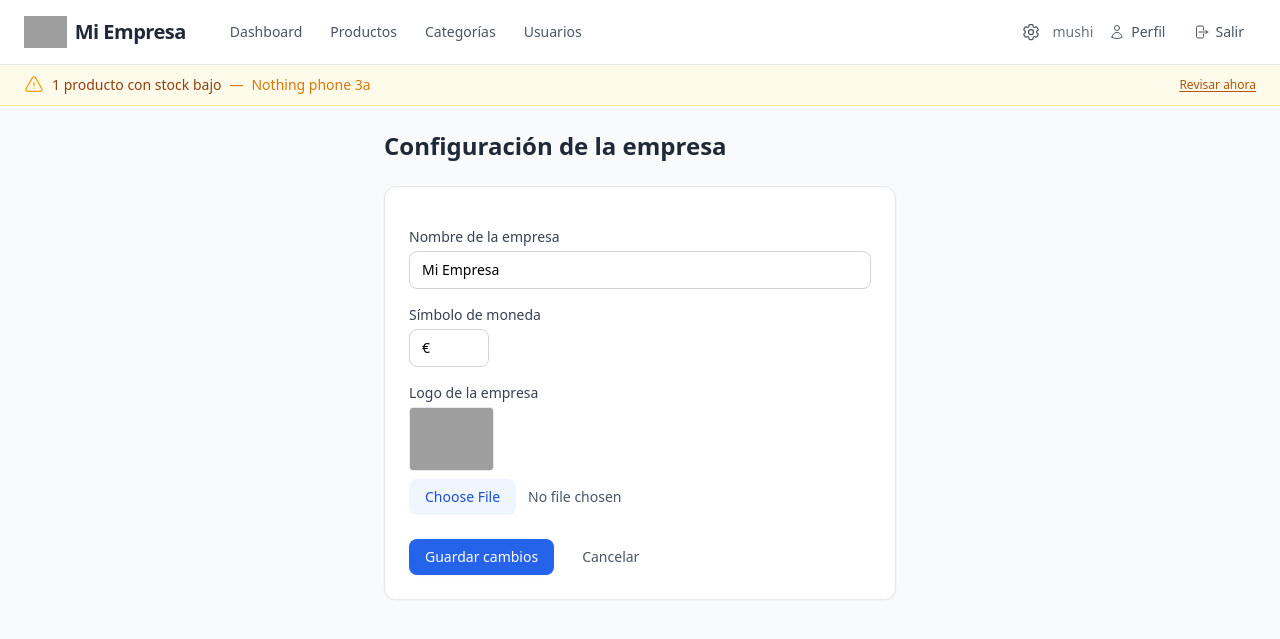
After one commit to david-jalon/gestion_inventario_django, a Django app: page /configuracion/ in a window 1280 px wide. The commit adds this page. Shown: the top 639 px of the page. Run offline with Django 5.2, Linux system fonts and the light colour scheme; a user stored in the database is signed in; data comes from the database, SQL or seed files in the repository; both versions use the stored data as it was after the commit; some libraries are stand-ins or nearby versions; grey boxes are pictures that could not be loaded.

Commit message:
phase 9 completed

```diff
--- a/config/settings.py
+++ b/config/settings.py
@@ -74,6 +74,7 @@ TEMPLATES = [
                 'django.contrib.auth.context_processors.auth',
                 'django.contrib.messages.context_processors.messages',
                 'inventory.context_processors.low_stock_notification',
+                'inventory.context_processors.company_settings',
             ],
         },
     },
@@ -97,6 +98,8 @@ USE_TZ = True
 # https://docs.djangoproject.com/en/5.2/howto/static-files/
 
 STATIC_URL = 'static/'
+MEDIA_URL = 'media/'
+MEDIA_ROOT = BASE_DIR / 'media'
 
 REST_FRAMEWORK = {
     'DEFAULT_PAGINATION_CLASS': 'rest_framework.pagination.PageNumberPagination',
--- a/config/urls.py
+++ b/config/urls.py
@@ -16,6 +16,8 @@ Including another URLconf
 """
 from django.contrib import admin
 from django.urls import path, include
+from django.conf import settings
+from django.conf.urls.static import static
 
 urlpatterns = [
     path('admin/', admin.site.urls),
@@ -23,3 +25,6 @@ urlpatterns = [
     path('', include('inventory.api_urls')),
     path('', include('users.urls')),
 ]
+
+if settings.DEBUG:
+    urlpatterns += static(settings.MEDIA_URL, document_root=settings.MEDIA_ROOT)
--- a/inventory/context_processors.py
+++ b/inventory/context_processors.py
@@ -1,5 +1,14 @@
 from django.db.models import F
-from .models import Product
+from .models import Product, CompanySettings
+
+
+def company_settings(request):
+    settings = CompanySettings.load()
+    return {
+        'company_name': settings.company_name,
+        'company_logo': settings.logo,
+        'currency_symbol': settings.currency_symbol,
+    }
 
 
 def low_stock_notification(request):
--- a/inventory/models.py
+++ b/inventory/models.py
@@ -49,3 +49,30 @@ class StockMovement(models.Model):
 
     def __str__(self):
         return f"{self.get_movement_type_display()} - {self.product.name} ({self.quantity})"
+
+
+class CompanySettings(models.Model):
+    company_name = models.CharField(max_length=100, default='Mi Empresa')
+    logo = models.ImageField(upload_to='company/', blank=True, null=True)
+    currency_symbol = models.CharField(max_length=10, default='$')
+
+    class Meta:
+        verbose_name_plural = 'company settings'
+
+    def save(self, *args, **kwargs):
+        if not self.pk and CompanySettings.objects.exists():
+            existing = CompanySettings.objects.first()
+            for field in self._meta.fields:
+                if field.name != 'id':
+                    setattr(existing, field.name, getattr(self, field.name))
+            existing.save()
+            return existing
+        return super().save(*args, **kwargs)
+
+    @classmethod
+    def load(cls):
+        obj, created = cls.objects.get_or_create(pk=1)
+        return obj
+
+    def __str__(self):
+        return self.company_name
--- a/inventory/urls.py
+++ b/inventory/urls.py
@@ -14,4 +14,5 @@ urlpatterns = [
     path('categorias/nueva/', views.category_create, name='category_create'),
     path('categorias/<int:pk>/editar/', views.category_update, name='category_update'),
     path('categorias/<int:pk>/eliminar/', views.category_delete, name='category_delete'),
+    path('configuracion/', views.settings_update, name='settings_update'),
 ]
--- a/inventory/views.py
+++ b/inventory/views.py
@@ -3,11 +3,11 @@ from functools import wraps
 from django.http import HttpResponse
 from django.shortcuts import render, redirect, get_object_or_404
 from django.contrib import messages
-from django.contrib.auth.decorators import login_required
+from django.contrib.auth.decorators import login_required, user_passes_test
 from django.core.paginator import Paginator
 from django.db.models import Sum, F, Count, Q
 from django.utils import timezone
-from .models import Category, Product, StockMovement
+from .models import Category, Product, StockMovement, CompanySettings
 from .forms import ProductForm, CategoryForm, StockMovementForm
 
 
@@ -235,3 +235,19 @@ def product_export_csv(request):
             p.low_stock_threshold,
         ])
     return response
+
+
+@user_passes_test(lambda u: u.is_superuser)
+def settings_update(request):
+    settings = CompanySettings.load()
+    if request.method == 'POST':
+        settings.company_name = request.POST.get('company_name', 'Mi Empresa')
+        settings.currency_symbol = request.POST.get('currency_symbol', '$')
+        if 'logo' in request.FILES:
+            settings.logo = request.FILES['logo']
+        settings.save()
+        messages.success(request, 'Configuración actualizada exitosamente.')
+        return redirect('settings_update')
+    return render(request, 'inventory/company_settings_form.html', {
+        'settings': settings,
+    })
--- a/requirements.txt
+++ b/requirements.txt
@@ -5,3 +5,4 @@ pytest-django>=4.5
 psycopg2-binary>=2.9
 djangorestframework>=3.17
 django-filter>=25.1
+Pillow>=10.0
--- a/templates/base.html
+++ b/templates/base.html
@@ -3,7 +3,7 @@
 <head>
     <meta charset="UTF-8">
     <meta name="viewport" content="width=device-width, initial-scale=1.0">
-    <title>{% block title %}Gestión de Inventario{% endblock %}</title>
+    <title>{% block title %}{{ company_name }} - Gestión de Inventario{% endblock %}</title>
     <script src="https://cdn.tailwindcss.com"></script>
 </head>
 <body class="bg-gray-50 min-h-screen">
@@ -11,7 +11,12 @@
         <div class="max-w-7xl mx-auto px-4 sm:px-6">
             <div class="flex justify-between items-center h-16">
                 <div class="flex items-center gap-8">
-                    <a href="{% url 'dashboard' %}" class="text-xl font-bold text-gray-800 tracking-tight">Inventario</a>
+                    <a href="{% url 'dashboard' %}" class="flex items-center gap-2 text-xl font-bold text-gray-800 tracking-tight">
+                        {% if company_logo %}
+                        <img src="{{ company_logo.url }}" alt="{{ company_name }}" class="h-8 w-auto">
+                        {% endif %}
+                        {{ company_name }}
+                    </a>
                     <div class="flex items-center gap-1">
                         <a href="{% url 'dashboard' %}" class="px-3 py-2 text-sm font-medium rounded-lg {% if request.resolver_match.url_name == 'dashboard' %}bg-blue-50 text-blue-700{% else %}text-gray-600 hover:text-gray-800 hover:bg-gray-100{% endif %} transition-colors">
                             Dashboard
@@ -30,7 +35,15 @@
                     </div>
                 </div>
 
-                <div class="flex items-center gap-2">
+                <div class="flex items-center gap-1">
+                    {% if user.is_superuser %}
+                    <a href="{% url 'settings_update' %}" class="inline-flex items-center gap-1.5 px-2 py-2 text-sm font-medium text-gray-600 hover:text-blue-600 hover:bg-blue-50 rounded-lg transition-colors" title="Configuración">
+                        <svg xmlns="http://www.w3.org/2000/svg" class="w-5 h-5" fill="none" viewBox="0 0 24 24" stroke-width="1.5" stroke="currentColor">
+                            <path stroke-linecap="round" stroke-linejoin="round" d="M9.594 3.94c.09-.542.56-.94 1.11-.94h2.593c.55 0 1.02.398 1.11.94l.213 1.281c.063.374.313.686.645.87.074.04.147.083.22.127.325.196.72.257 1.075.124l1.217-.456a1.125 1.125 0 0 1 1.37.49l1.296 2.247a1.125 1.125 0 0 1-.26 1.431l-1.003.827c-.293.241-.438.613-.43.992a7.723 7.723 0 0 1 0 .255c-.008.378.137.75.43.991l1.004.827c.424.35.534.955.26 1.43l-1.298 2.247a1.125 1.125 0 0 1-1.369.491l-1.217-.456c-.355-.133-.75-.072-1.076.124a6.47 6.47 0 0 1-.22.128c-.331.183-.581.495-.644.869l-.213 1.281c-.09.543-.56.94-1.11.94h-2.594c-.55 0-1.019-.398-1.11-.94l-.213-1.281c-.062-.374-.312-.686-.644-.87a6.52 6.52 0 0 1-.22-.127c-.325-.196-.72-.257-1.076-.124l-1.217.456a1.125 1.125 0 0 1-1.369-.49l-1.297-2.247a1.125 1.125 0 0 1 .26-1.431l1.004-.827c.292-.24.437-.613.43-.991a6.932 6.932 0 0 1 0-.255c.007-.38-.138-.751-.43-.992l-1.004-.827a1.125 1.125 0 0 1-.26-1.43l1.297-2.247a1.125 1.125 0 0 1 1.37-.491l1.216.456c.356.133.751.072 1.076-.124.072-.044.146-.086.22-.128.332-.183.582-.495.644-.869l.214-1.28Z" />
+                            <path stroke-linecap="round" stroke-linejoin="round" d="M15 12a3 3 0 1 1-6 0 3 3 0 0 1 6 0Z" />
+                        </svg>
+                    </a>
+                    {% endif %}
                     {% if user.is_authenticated %}
                     <span class="text-sm text-gray-500 hidden sm:inline">{{ user.username }}</span>
                     <a href="{% url 'profile_update' %}" class="inline-flex items-center gap-1.5 px-3 py-2 text-sm font-medium text-gray-600 hover:text-blue-600 hover:bg-blue-50 rounded-lg transition-colors">
--- /dev/null
+++ b/templates/inventory/company_settings_form.html
@@ -0,0 +1,39 @@
+{% extends 'base.html' %}
+{% block title %}Configuración - Gestión de Inventario{% endblock %}
+{% block content %}
+<div class="max-w-lg mx-auto">
+    <h1 class="text-2xl font-bold text-gray-800 mb-6">Configuración de la empresa</h1>
+    <form method="post" enctype="multipart/form-data" class="bg-white rounded-xl shadow-sm border border-gray-200 p-6 space-y-4">
+        {% csrf_token %}
+
+        <div>
+            <label for="company_name" class="block text-sm font-medium text-gray-700 mb-1">Nombre de la empresa</label>
+            <input type="text" name="company_name" id="company_name" value="{{ settings.company_name }}" required class="w-full border border-gray-300 rounded-lg px-3 py-2 text-sm focus:ring-2 focus:ring-blue-500 focus:border-blue-500">
+        </div>
+
+        <div>
+            <label for="currency_symbol" class="block text-sm font-medium text-gray-700 mb-1">Símbolo de moneda</label>
+            <input type="text" name="currency_symbol" id="currency_symbol" value="{{ settings.currency_symbol }}" maxlength="10" class="w-20 border border-gray-300 rounded-lg px-3 py-2 text-sm focus:ring-2 focus:ring-blue-500 focus:border-blue-500">
+        </div>
+
+        <div>
+            <label for="logo" class="block text-sm font-medium text-gray-700 mb-1">Logo de la empresa</label>
+            {% if settings.logo %}
+            <div class="mb-2">
+                <img src="{{ settings.logo.url }}" alt="Logo actual" class="h-16 w-auto rounded border border-gray-200">
+            </div>
+            {% endif %}
+            <input type="file" name="logo" id="logo" accept="image/*" class="w-full text-sm text-gray-600 file:mr-3 file:py-2 file:px-4 file:rounded-lg file:border-0 file:text-sm file:font-medium file:bg-blue-50 file:text-blue-700 hover:file:bg-blue-100">
+        </div>
+
+        <div class="flex items-center gap-3 pt-2">
+            <button type="submit" class="px-4 py-2 text-sm font-medium text-white bg-blue-600 hover:bg-blue-500 rounded-lg transition-colors shadow-sm">
+                Guardar cambios
+            </button>
+            <a href="{% url 'dashboard' %}" class="px-4 py-2 text-sm font-medium text-gray-600 hover:text-gray-800 hover:bg-gray-100 rounded-lg transition-colors">
+                Cancelar
+            </a>
+        </div>
+    </form>
+</div>
+{% endblock %}
--- a/templates/inventory/dashboard.html
+++ b/templates/inventory/dashboard.html
@@ -54,7 +54,7 @@
             </div>
             <div>
                 <p class="text-sm text-gray-500 font-medium">Valor Total</p>
-                <p class="text-2xl font-bold text-gray-800">${{ total_value|floatformat:2 }}</p>
+                <p class="text-2xl font-bold text-gray-800">{{ total_value|floatformat:2 }}{{ currency_symbol }}</p>
             </div>
         </div>
     </div>
@@ -75,7 +75,7 @@
                             <p class="text-xs text-gray-500">{{ product.category.name }}</p>
                         </div>
                         <div class="text-right">
-                            <p class="text-sm font-medium text-gray-800">${{ product.price }}</p>
+                            <p class="text-sm font-medium text-gray-800">{{ currency_symbol }}{{ product.price }}</p>
                             <p class="text-xs {% if product.is_low_stock %}text-red-500 font-medium{% else %}text-gray-500{% endif %}">
                                 Stock: {{ product.stock }}
                             </p>
--- a/templates/inventory/product_list.html
+++ b/templates/inventory/product_list.html
@@ -124,7 +124,7 @@
                                     {{ product.category.name }}
                                 </span>
                             </td>
-                            <td class="px-4 py-3.5 text-sm font-medium text-gray-800">${{ product.price }}</td>
+                            <td class="px-4 py-3.5 text-sm font-medium text-gray-800">{{ currency_symbol }}{{ product.price }}</td>
                             <td class="px-4 py-3.5">
                                 <div class="flex items-center gap-2">
                                     <span class="text-sm font-medium {% if product.is_low_stock %}text-red-600{% else %}text-gray-800{% endif %}">{{ product.stock }}</span>
```
Also changed, not shown: ROADMAP.md (+7 -7 lines), inventory/tests/test_company_settings.py (added, +121 -0 lines), db.sqlite3, inventory/migrations/0003_companysettings_alter_stockmovement_options.py (added).
